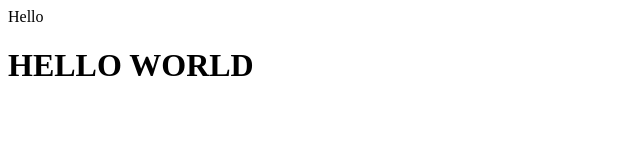
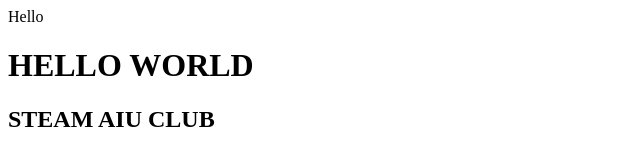
Before and after one commit to ismail-abdelgadir0/abdulTries, a plain HTML site: page index.html in a window 1280 px wide. Shown: the whole page, without its empty margins (0-640 px from the left). Drawn offline with Linux system fonts and the light colour scheme.

Commit message:
h2 changed

```diff
--- a/index.html
+++ b/index.html
@@ -6,5 +6,6 @@
   </head>
 <body>
   <h1> HELLO WORLD </h1>
+  <h2>STEAM AIU CLUB</h2>
 </body>
 </html>
```
